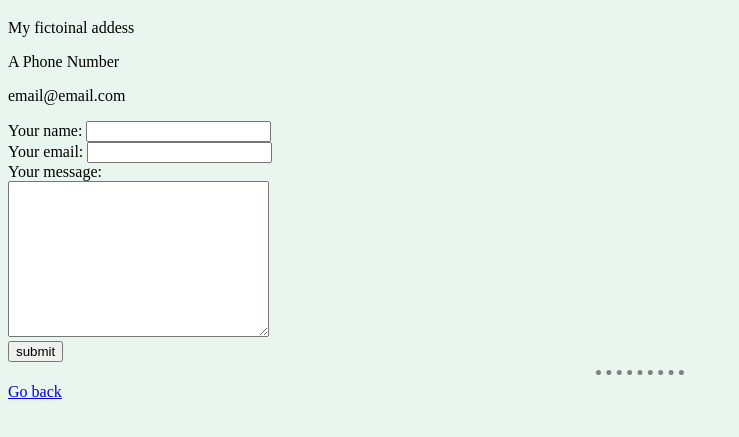
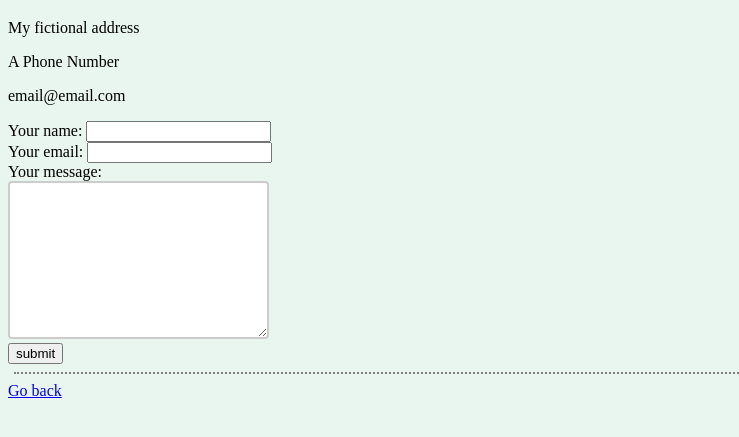
Before and after one commit to agp19d/cv, a plain HTML site: page contact.html in a window 1280 px wide. Shown: the part 61-498 px from the top of the page, without its empty margins (0-739 px from the left). Drawn offline with Linux system fonts and the light colour scheme.

Commit message:
modified CSS by adding rule at the element, class, and id levels

```diff
--- a/contact.html
+++ b/contact.html
@@ -10,7 +10,7 @@
 <body>
 
     <h1>My contact details</h1>
-    <p>My fictoinal addess</p>
+    <p>My fictional address</p>
     <p>A Phone Number</p>
     <p>email@email.com</p>
 
@@ -20,11 +20,11 @@
         <label>Your email:</label>
         <input type="email" name="yourEmail" value=""><br>
         <label>Your message:</label><br>
-        <textarea name="yourMessage" cols="30" rows="10"></textarea><br>
+        <textarea id="email-body" name="yourMessage" cols="30" rows="10"></textarea><br>
         <input type="submit" name="submit" value="submit">
     </form>
 </body>
 
-<hr>
+<hr class="bottom-separator">
 <a href="index.html">Go back</a>
 </html>
--- a/static/styles.css
+++ b/static/styles.css
@@ -1,4 +1,15 @@
 /* CSS Styling */
+
+/*
+Notes
+-----------------------------------------------------------------------------------
+. CSS is written as "WHO to change { WHAT to change: HOW to change; }
+. Recall that all the properties within the object should be ordered alpahetically
+
+*/
+
+
+/************************ TAG SELECTORS ************************/
 h1, h2 {
     color: #4C4C6D;
 }
@@ -17,3 +28,24 @@ hr {
     border-width: 5px;
     width: 7%;
 }
+
+/************************ CLASS SELECTORS ***********************/
+
+.bottom-separator  {
+
+    border-color: grey;
+    border-width: 2px;
+    width: 99%;
+}
+
+/************************ ID SELECTORS *************************/
+
+#email-body {
+
+    width: 20%;
+    height: 150px;
+    border: 2px solid #ccc;
+    border-radius: 4px;
+    background-color: white;
+    font-size: 16px;
+}
```
